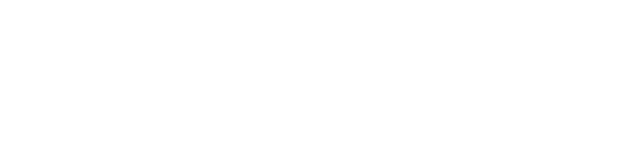
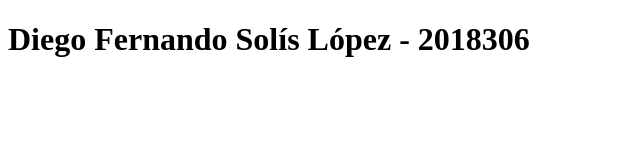
Before and after one commit to dsolis-2018306/git, a plain HTML site: page index.html in a window 1280 px wide. Shown: the whole page, without its empty margins (0-640 px from the left). Drawn offline with Linux system fonts and the light colour scheme.

Commit message:
Se agrego un nombre al body

```diff
--- a/index.html
+++ b/index.html
@@ -7,6 +7,6 @@
     <title>Primer Programa en GIT</title>
 </head>
 <body>
-
+    <h1>Diego Fernando Solís López - 2018306</h1>
 </body>
 </html>
```
